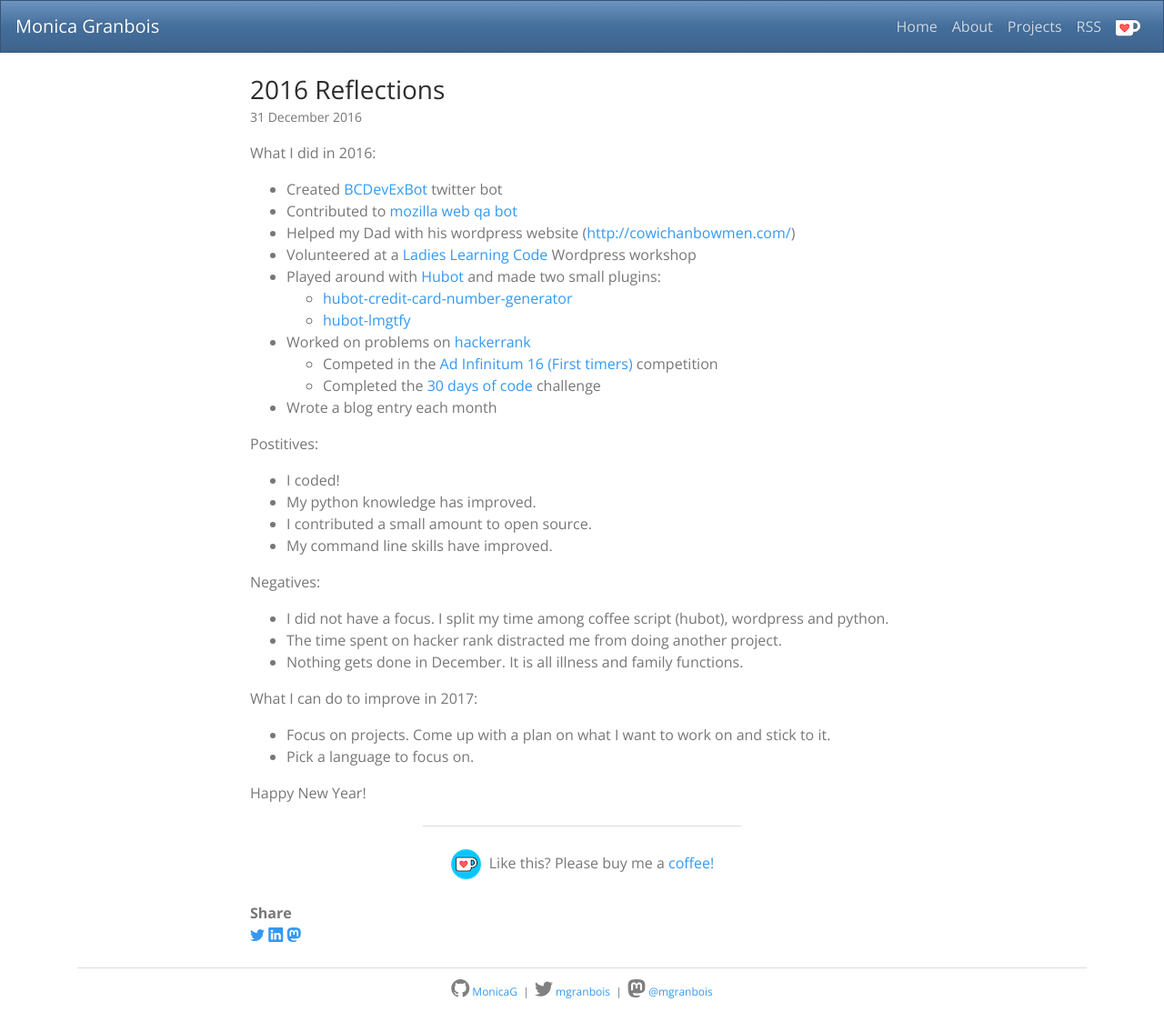
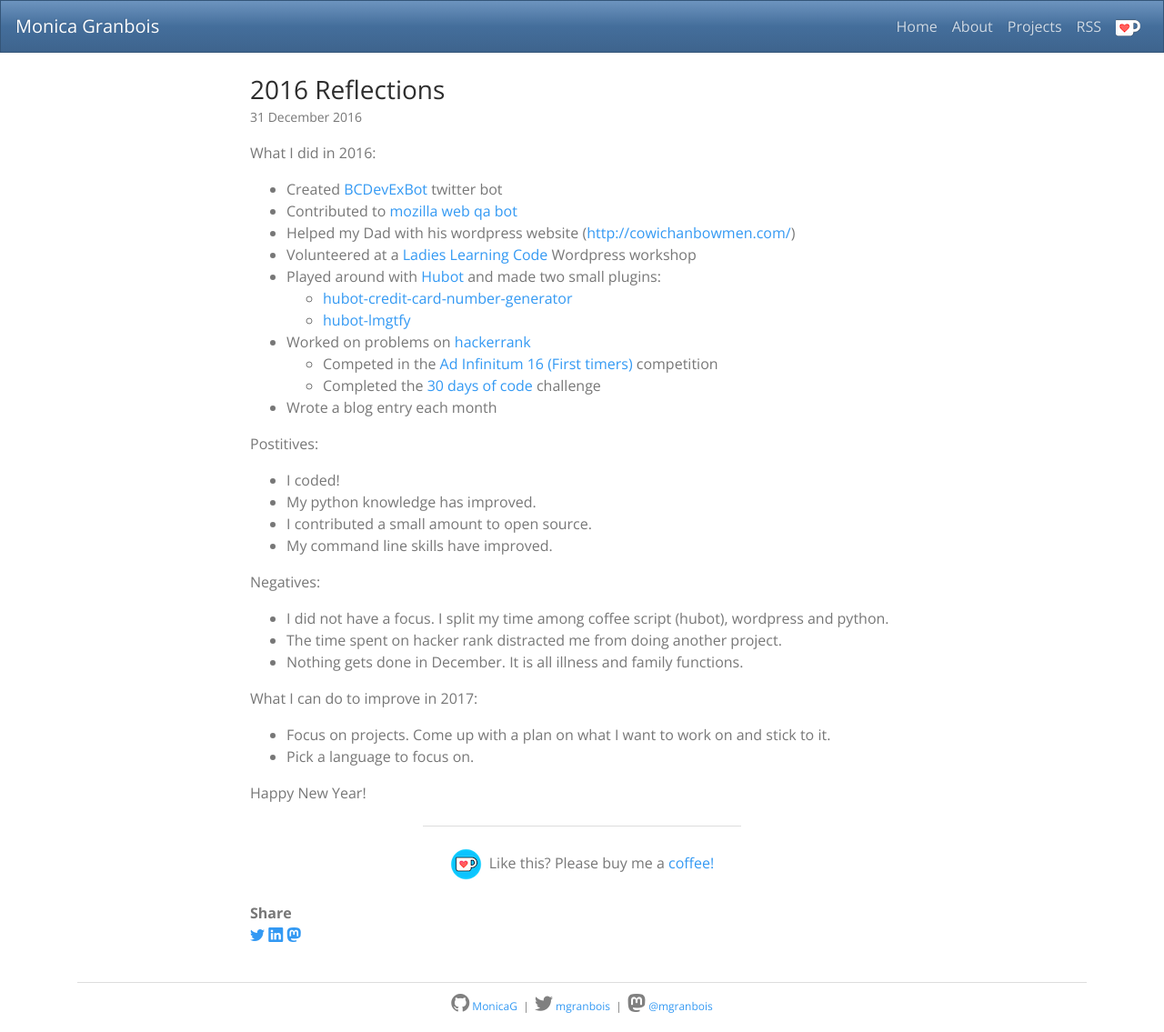
Before and after one commit to MonicaG/MonicaG.github.io, a Jekyll site: the page built from _posts/2016-12-31-2016-reflections.markdown, in a window 1280 px wide. Shown: the whole page at 91% size. Built offline with Jekyll 4.4.1, drawn with Linux system fonts in a browser that asks for light colours; nearby versions of some CDN libraries; comment, search, counter and statistics services are not loaded.

Commit message:
adjusted other post spacing

```diff
--- a/_includes/related-posts.html
+++ b/_includes/related-posts.html
@@ -4,7 +4,7 @@
 	{% for post in site.posts %}
 		{% if post.title != page.title and post.categories[0] == page.categories[0] %}
 			{% if firstTime == true %}
-				<p class="text-center text-md-left font-weight-bold">Other {{ post.categories[0] | capitalize }} Posts</p>
+				<p class="text-left font-weight-bold">Other {{ post.categories[0] | capitalize }} Posts</p>
 			{% endif %}
 			{% assign firstTime = false %}
 			<li><a href="{{ post.url }}">{{ post.title }}</a></li>
--- a/_includes/share.html
+++ b/_includes/share.html
@@ -1,4 +1,4 @@
-<div class="text-center text-md-left mb-2">
+<div class="text-center text-md-left mb-4">
 			<span class="font-weight-bold">Share</span><br/>
 			<a href="https://twitter.com/intent/tweet?text={{ page.title }}&url={{ site.url }}{{ page.url }}&via={{ site.twitter_username }}&related={{ site.twitter_username }}" rel="nofollow" target="_blank"><i class="bi bi-twitter mx-2 mx-md-0"></i></a>
 			<a href="https://www.linkedin.com/sharing/share-offsite/?url={{ site.url }}{{ page.url }}" rel="nofollow" target="_blank"><i class="bi bi-linkedin mx-2 mx-md-0"></i></a>
```
